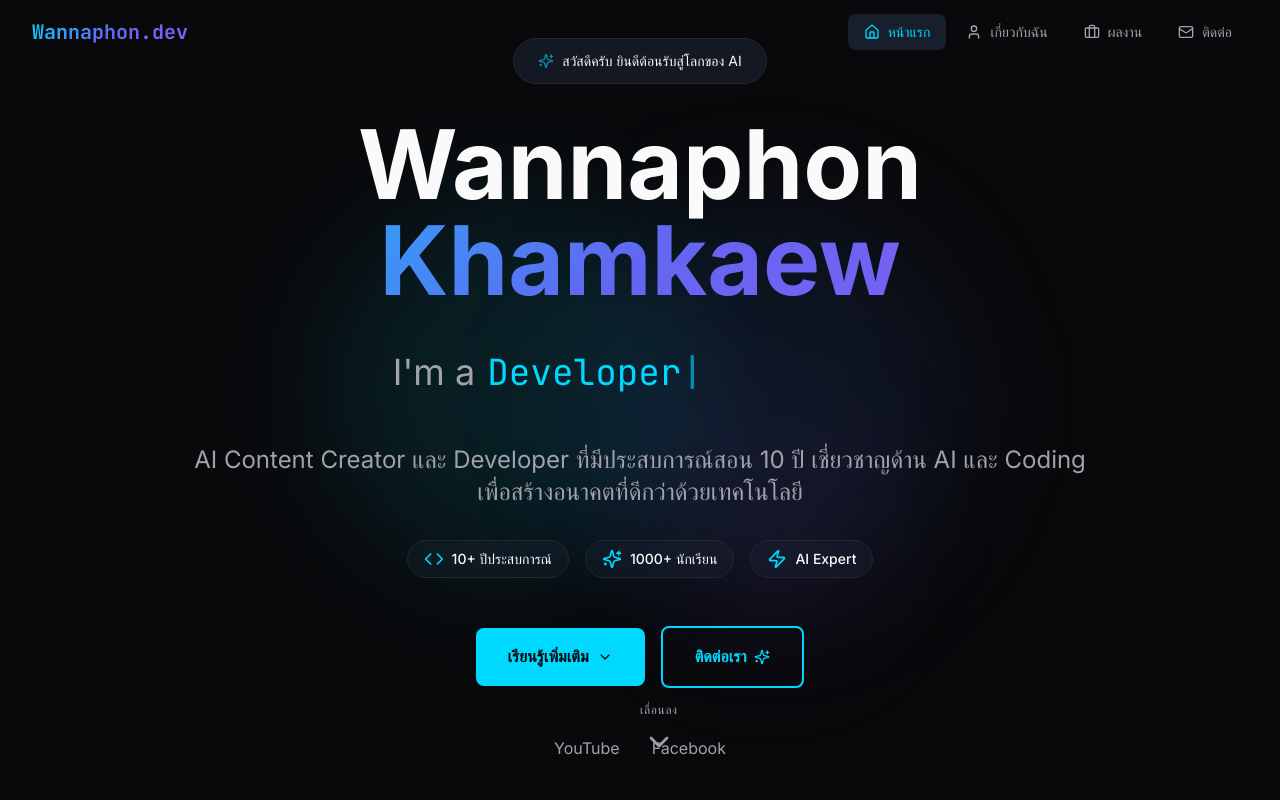
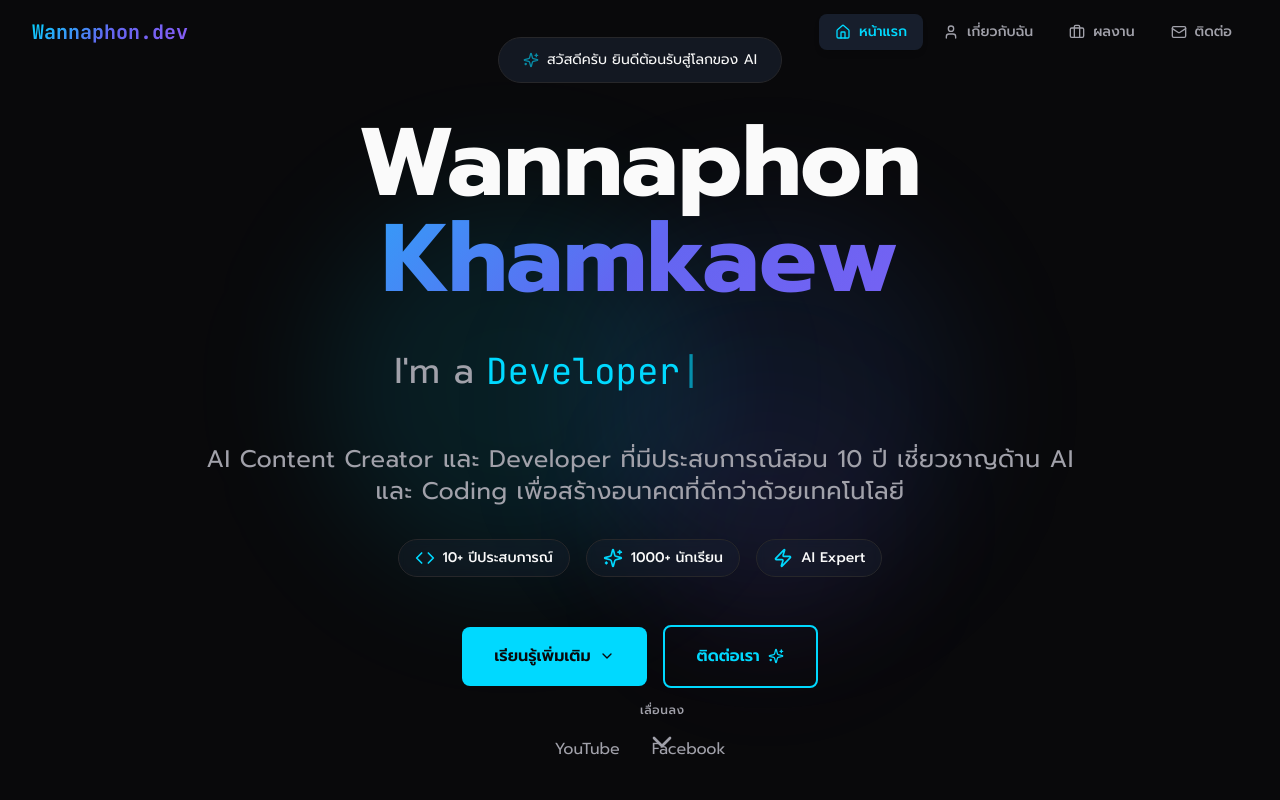
Before and after one commit to Wannaphonkhamkaew/gep-khamkaew-portfolio, a React (Vite) app: page / in a window 1280 px wide. Shown: the top 800 px of the page. Built offline with nearby package versions, Linux system fonts and the light colour scheme.

Commit message:
Add Thai font for better readability
Implement a more readable font for Thai text.

```diff
--- a/index.html
+++ b/index.html
@@ -19,7 +19,7 @@
 
     <link rel="preconnect" href="https://fonts.googleapis.com">
     <link rel="preconnect" href="https://fonts.gstatic.com" crossorigin>
-    <link href="https://fonts.googleapis.com/css2?family=JetBrains+Mono:ital,wght@0,100..800;1,100..800&family=Inter:ital,opsz,wght@0,14..32,100..900;1,14..32,100..900&display=swap" rel="stylesheet">
+    <link href="https://fonts.googleapis.com/css2?family=JetBrains+Mono:ital,wght@0,100..800;1,100..800&family=Inter:ital,opsz,wght@0,14..32,100..900;1,14..32,100..900&family=Prompt:ital,wght@0,100;0,200;0,300;0,400;0,500;0,600;0,700;0,800;0,900;1,100;1,200;1,300;1,400;1,500;1,600;1,700;1,800;1,900&display=swap" rel="stylesheet">
   </head>
 
   <body>
--- a/src/index.css
+++ b/src/index.css
@@ -1,4 +1,3 @@
-
 @tailwind base;
 @tailwind components;
 @tailwind utilities;
@@ -53,12 +52,33 @@
 
   body {
     @apply bg-background text-foreground;
-    font-family: 'Inter', sans-serif;
-    line-height: 1.6;
+    font-family: 'Prompt', 'Inter', sans-serif;
+    line-height: 1.7;
+    font-weight: 400;
   }
 
   html {
     scroll-behavior: smooth;
+  }
+
+  /* Thai text optimization */
+  .thai-text {
+    font-family: 'Prompt', sans-serif;
+    line-height: 1.8;
+    letter-spacing: 0.025em;
+  }
+
+  /* Headings with Thai support */
+  h1, h2, h3, h4, h5, h6 {
+    font-family: 'Prompt', sans-serif;
+    font-weight: 600;
+    line-height: 1.4;
+  }
+
+  /* Better paragraph spacing for Thai text */
+  p {
+    line-height: 1.8;
+    letter-spacing: 0.015em;
   }
 
   /* Better scrollbar */
@@ -140,6 +160,20 @@
       background-position: 200% 0;
     }
   }
+
+  /* Thai text utilities */
+  .thai-heading {
+    font-family: 'Prompt', sans-serif;
+    font-weight: 600;
+    line-height: 1.4;
+    letter-spacing: 0.025em;
+  }
+
+  .thai-body {
+    font-family: 'Prompt', sans-serif;
+    line-height: 1.8;
+    letter-spacing: 0.015em;
+  }
 }
 
 /* Improved focus states for accessibility */
--- a/tailwind.config.ts
+++ b/tailwind.config.ts
@@ -1,4 +1,3 @@
-
 import type { Config } from "tailwindcss";
 
 export default {
@@ -21,7 +20,8 @@ export default {
 		extend: {
 			fontFamily: {
 				'mono': ['JetBrains Mono', 'monospace'],
-				'sans': ['Inter', 'sans-serif'],
+				'sans': ['Prompt', 'Inter', 'sans-serif'],
+				'thai': ['Prompt', 'sans-serif'],
 			},
 			colors: {
 				border: 'hsl(var(--border))',
```
